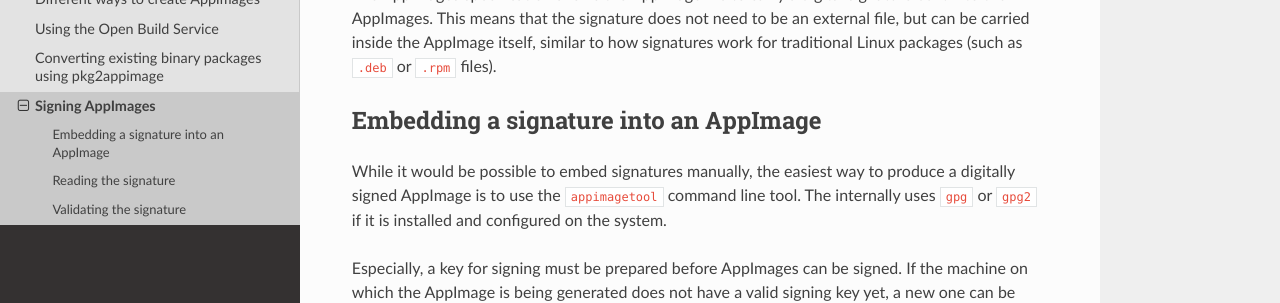
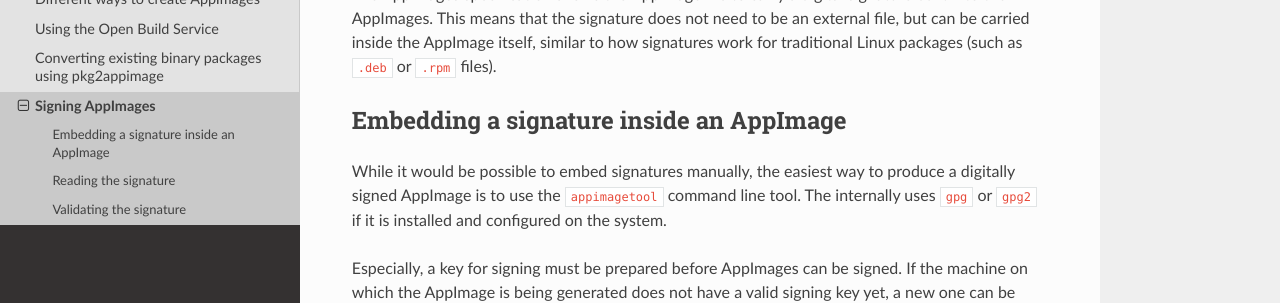
Before and after one commit to AppImage/docs.appimage.org, a Sphinx documentation site: the page built from source/packaging-guide/signing.md, in a window 1280 px wide and 900 px high. Shown: the part 273-576 px from the top of the window. Built offline with Sphinx 7.4.7 and the Read the Docs theme 2.0.0, drawn with Linux system fonts in a browser that asks for light colours; pages that are not in the unit, such as notebooks, are missing from menus.

Commit message:
Update signing.md

```diff
--- a/source/packaging-guide/signing.md
+++ b/source/packaging-guide/signing.md
@@ -4,7 +4,7 @@
 
 The AppImages specification allows the AppImage file to carry a digital signature built into the AppImages. This means that the signature does not need to be an external file, but can be carried inside the AppImage itself, similar to how signatures work for traditional Linux packages (such as `.deb` or `.rpm` files).
 
-## Embedding a signature into an AppImage
+## Embedding a signature inside an AppImage
 
 While it would be possible to embed signatures manually, the easiest way to produce a digitally signed AppImage is to use the `appimagetool` command line tool. The internally uses `gpg` or `gpg2` if it is installed and configured on the system.
 
```
